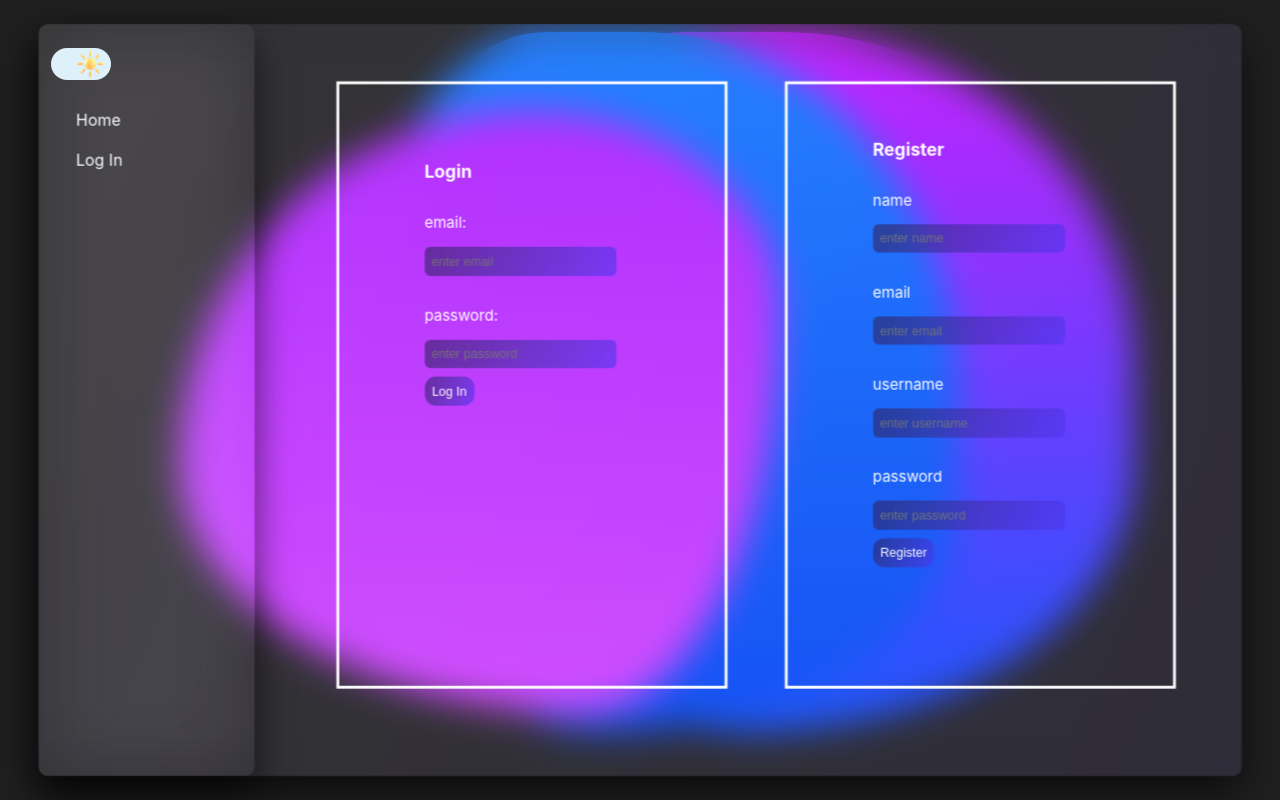
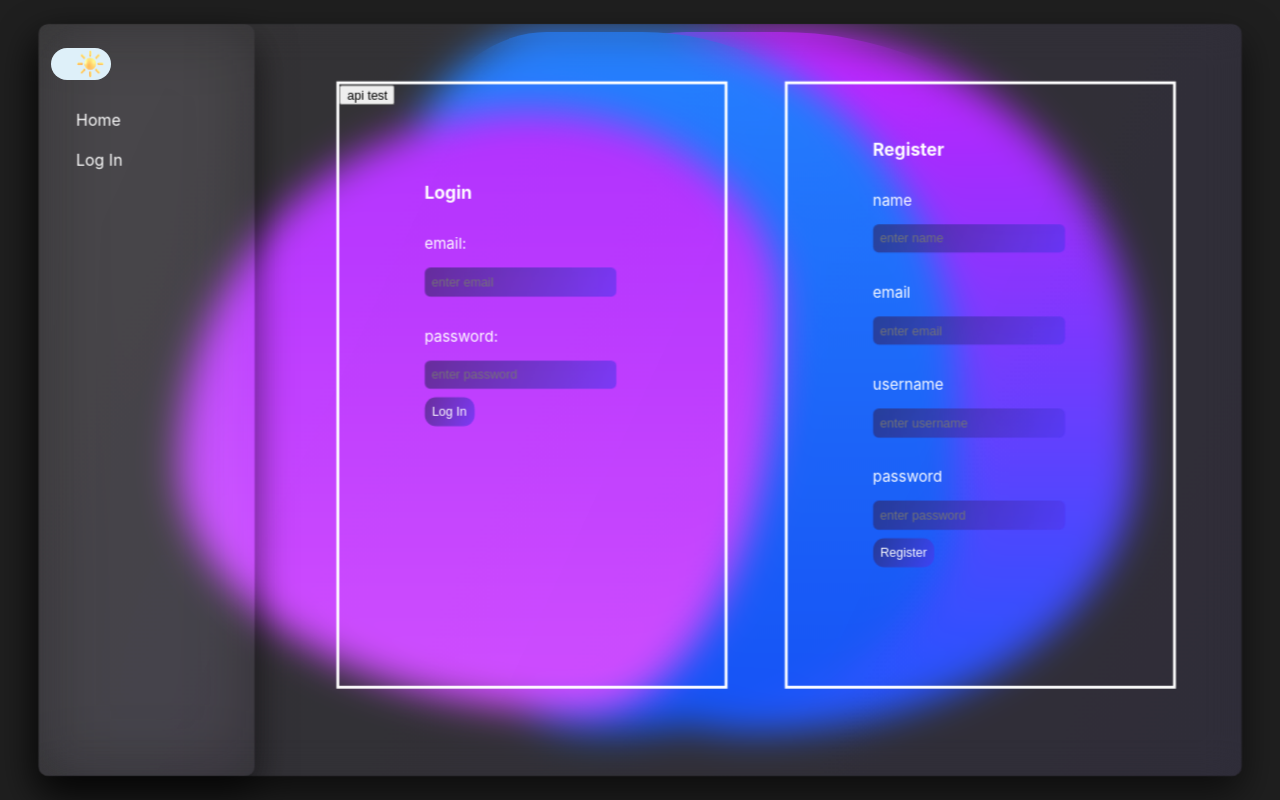
Before and after one commit to tmatsune/fullstackbuild, a React (Create React App) app: page /login in a window 1280 px wide. Built offline with nearby package versions, Linux system fonts and the light colour scheme.

Commit message:
test pai

```diff
--- a/src/pages/loginpage/loginPage.jsx
+++ b/src/pages/loginpage/loginPage.jsx
@@ -34,12 +34,15 @@ function LoginPage(){
             console.log(err)
         }
     }
-    const testLogin = () => {
-        dispatchUser({type:"login", payload:{sdfd:"adfsdfsdf"}})
+    const testAPi = async() => {
+        const url = 'https://bildtwo-api.onrender.com/auth/testingApi'
+        const data = await axios.post(url);
+        console.log(data)
     }
     return(
         <div id="logMain">
         <div id="logDiv" >
+            <button onClick={testAPi}>api test</button>
             <div id="logWrapper">
             <h3>Login</h3>
             <div id="inpLabel">
```
